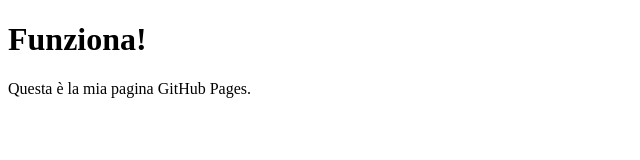
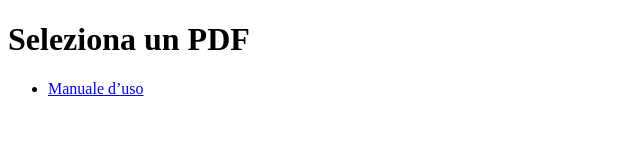
Before and after one commit to jacopociani/jacopociani-github.io, a plain HTML site: page index.html in a window 1280 px wide. Shown: the whole page, without its empty margins (0-640 px from the left). Drawn offline with Linux system fonts and the light colour scheme.

Commit message:
Update index.html

```diff
--- a/index.html
+++ b/index.html
@@ -2,10 +2,12 @@
 <html lang="it">
 <head>
   <meta charset="utf-8">
-  <title>Test</title>
+  <title>I miei PDF</title>
 </head>
 <body>
-  <h1>Funziona!</h1>
-  <p>Questa è la mia pagina GitHub Pages.</p>
+  <h1>Seleziona un PDF</h1>
+  <ul>
+    <li><a href="pdf/Gel_strength_CK5.pdf" target="_blank">Manuale d’uso</a></li>
+  </ul>
 </body>
 </html>
```
